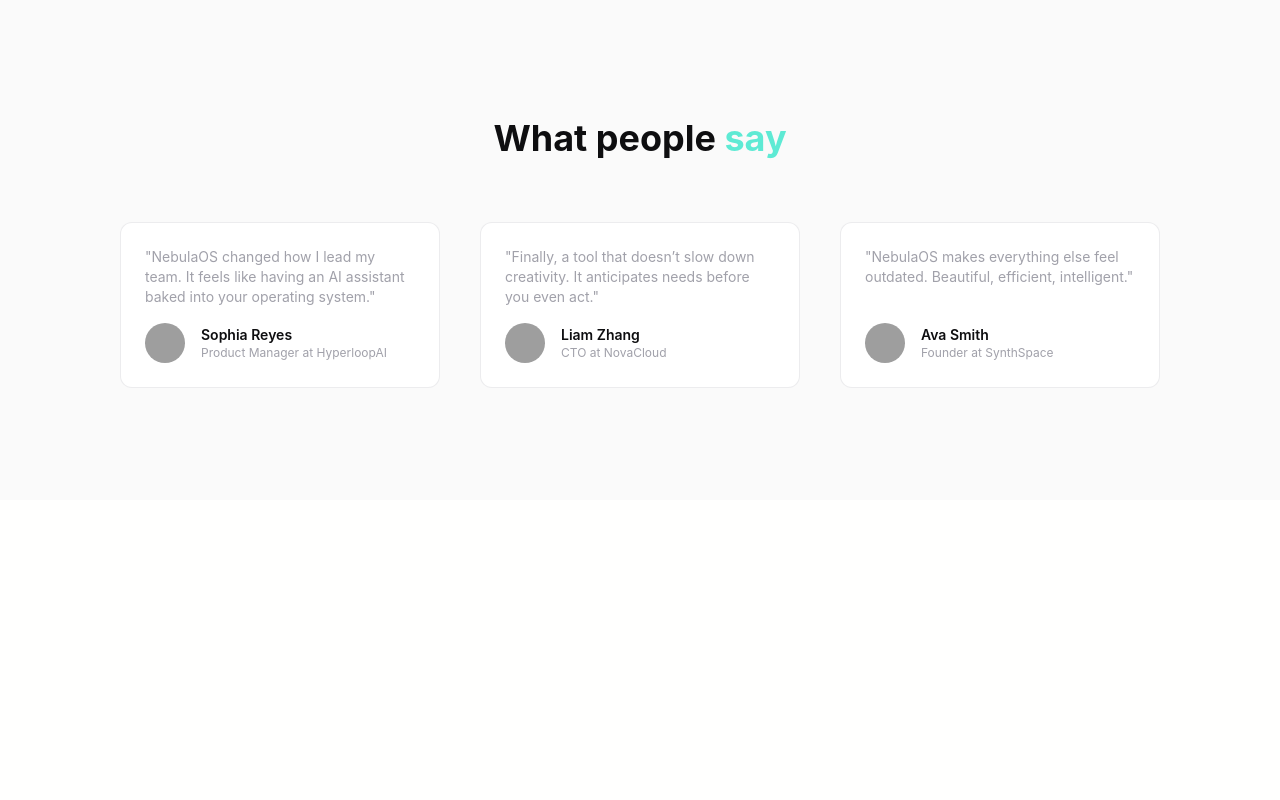
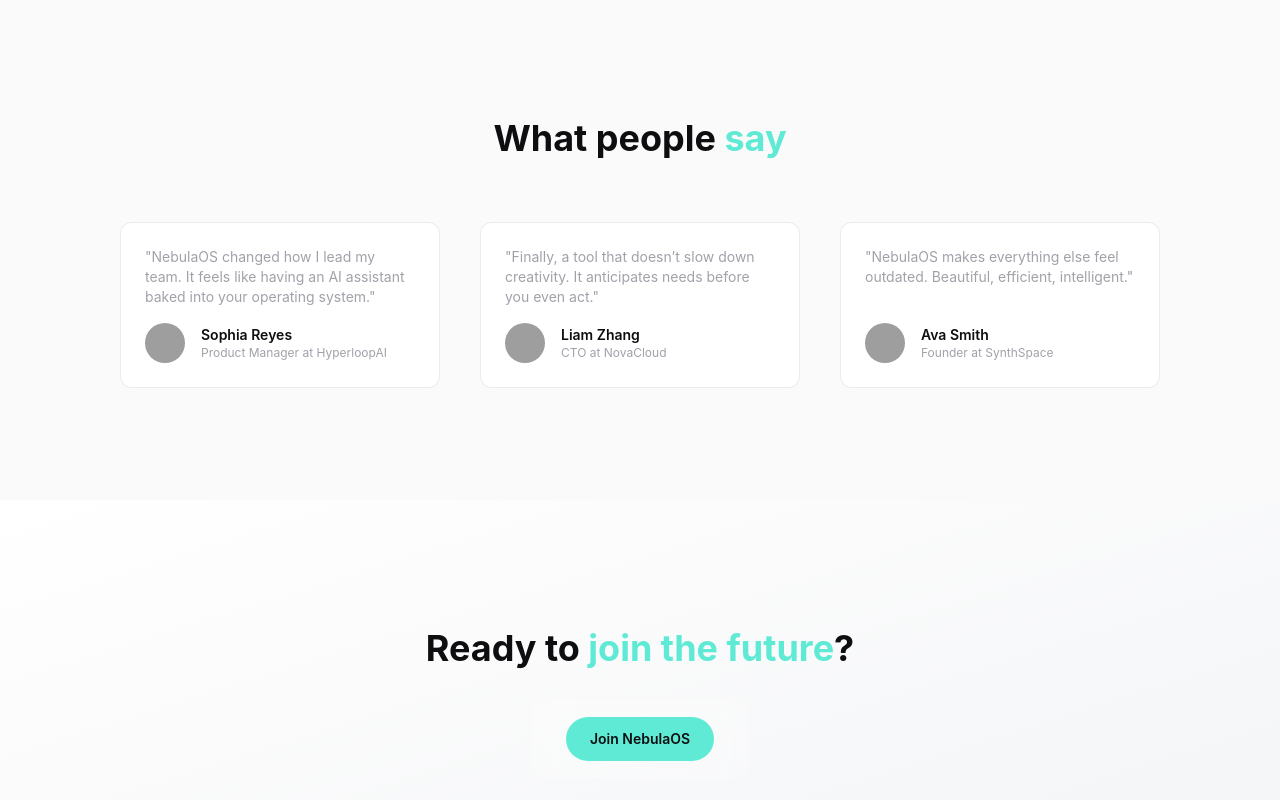
Before and after one commit to quim-romero/nebulaos, a React (Vite) app: page / in a window 1280 px wide. Shown: the part 1943-2743 px from the top of the page. Before the commit the page ends 2443 px from the top, so only its background shows below. Built offline with nearby package versions, Linux system fonts and the light colour scheme; grey boxes are pictures that could not be loaded.

Commit message:
Feat: Integrate CTA section with modal into App structure

```diff
--- a/src/App.tsx
+++ b/src/App.tsx
@@ -5,6 +5,7 @@ import Hero from './sections/Hero'
 import Features from './sections/Features'
 import WhatIs from './sections/WhatIs'
 import Testimonials from './sections/Testimonials'
+import CTA from './sections/CTA'
 
 function App() {
   return (
@@ -14,6 +15,7 @@ function App() {
       <WhatIs />
       <Features />
       <Testimonials />
+      <CTA />
       <ThemeToggle />
     </>
   )
```
